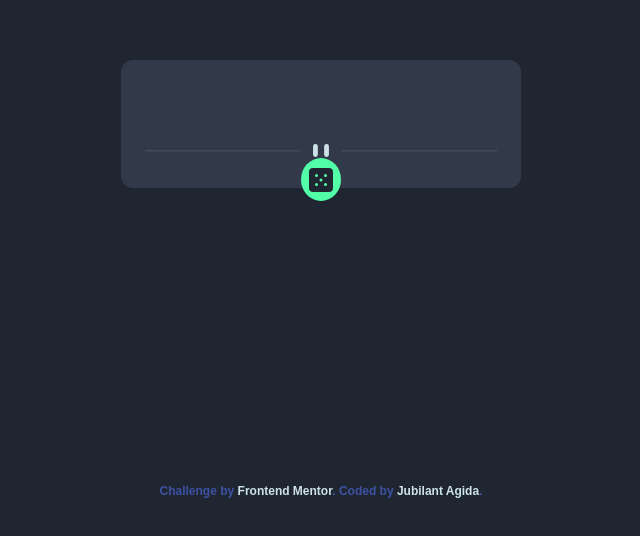
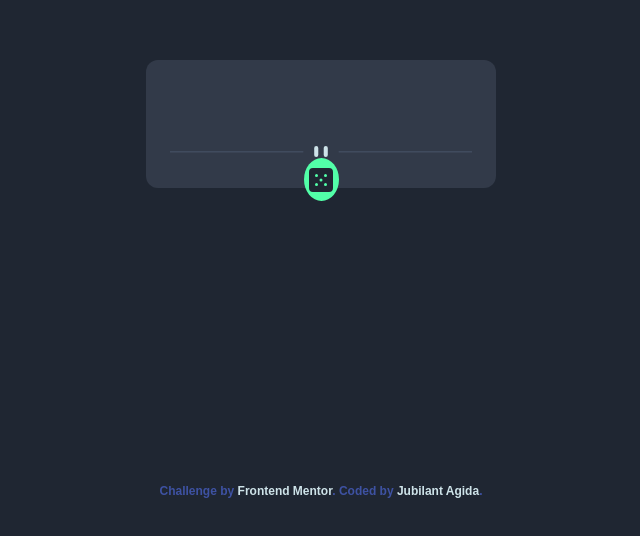
Before and after one commit to SirJubilant/advice-generator, a plain HTML site: page index.html in a window 1280 px wide. Shown: the part 236-772 px from the top of the page, without its empty margins (319-959 px from the left). Drawn offline with Linux system fonts and the light colour scheme; no server answers.

Commit message:
remove CSS nesting to improve browser support

```diff
--- a/style.css
+++ b/style.css
@@ -46,10 +46,10 @@ srcset {
         margin: 0 auto;
         align-items: center;
         height: 90vh;
-        width: max(20vw, 400px);
+        width: max(20vw, 350px);
+        }
 
-
-    .wrapper{
+                                                                                                                                                                                                                                                                                                                                                                                                                                                                                                                                .wrapper {
                                                                                                                                                                                                                                                                                                                                                                                                                                                                                                                                     padding: 24px;
                                                                                                                                                                                                                                                                                                                                                                                                                                                                                                                                     margin: 0 auto;
                                                                                                                                                                                                                                                                                                                                                                                                                                                                                                                                     text-align: center;
@@ -57,6 +57,7 @@ srcset {
         background: var(--dark-grayish-blue);
         border-radius: 12px;
         position: relative;
+}
 
 h1 {
     padding: 12px;
@@ -81,14 +82,12 @@ srcset {
     padding: 10px 4px 6px 4px;
     border-radius: 50%;
     cursor: pointer;
+}
 
-            &:hover {
+  .btn:hover {
       scale: 1.1;
       box-shadow: 0px 0px 12px var(--neon-green);
       transition: all ease-in-out 4ms;
-            }
-        }
-    }
   }
 
 
```
Lines whose indentation alone changed are shown as unchanged.
